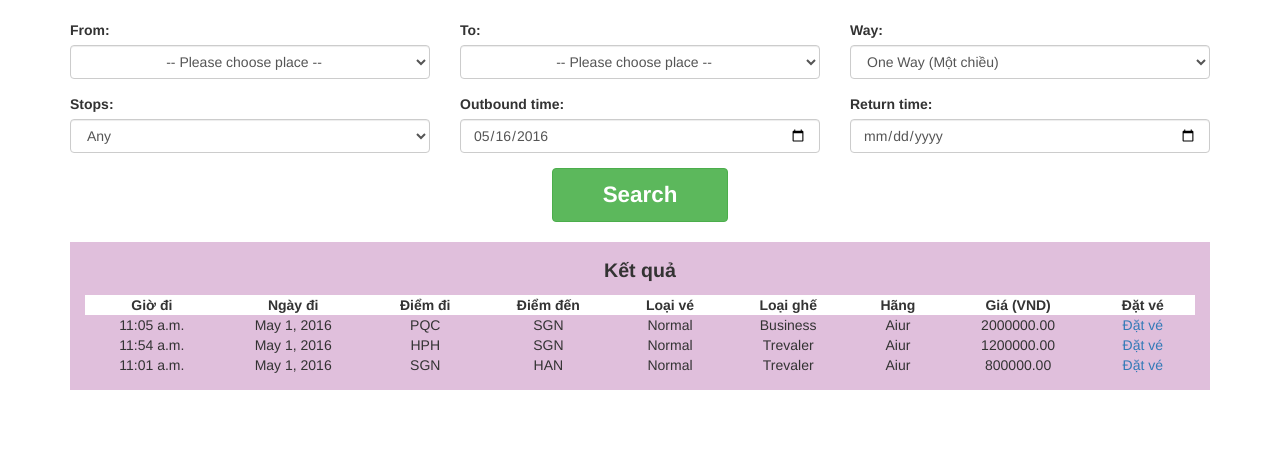
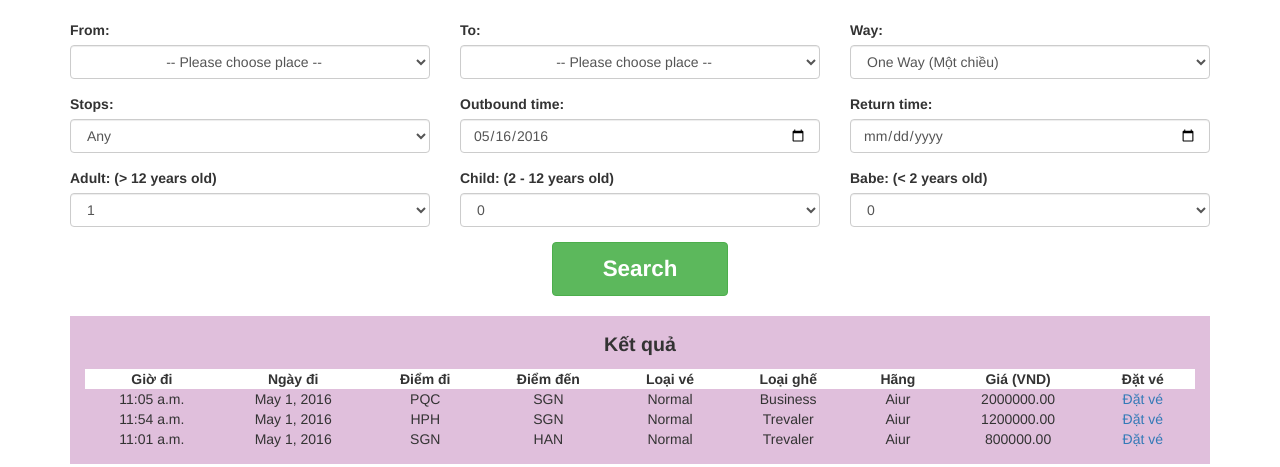
Before and after one commit to Artielkami/django_demo, a Django app: page /demo/ in a window 1280 px wide. Shown: the part 50-517 px from the top of the page. Run offline with Django 3.2, Linux system fonts and the light colour scheme; data comes from the database, SQL or seed files in the repository; some libraries are stand-ins or nearby versions.

Commit message:
add 3 selection to index.html

```diff
--- a/mysite/demo/templates/demo/index.html
+++ b/mysite/demo/templates/demo/index.html
@@ -119,6 +119,45 @@
                 <label class="control-label" for="return">Return time:</label>
                 <input type="date" class="form-control" id="return" name="return" placeholder="Date...">
             </div>
+
+            <div class="form-group col-xs-12 col-sm-4 col-md-4 col-lg-4">
+                <label class="control-label" for="adult">Adult: (> 12 years old)</label>
+                <select class="form-control" id="adult" name="adult">
+                    <option value="1">1</option>
+                    <option value="2">2</option>
+                    <option value="3">3</option>
+                    <option value="4">4</option>
+                    <option value="5">5</option>
+                    <option value="6">6</option>
+                    <option value="7">7</option>
+                    <option value="8">8</option>
+                    <option value="9">9</option>
+                    <option value="10">10</option>
+                </select>
+            </div>
+            <div class="form-group col-xs-12 col-sm-4 col-md-4 col-lg-4">
+                <label class="control-label" for="child">Child: (2 - 12 years old)</label>
+                <select class="form-control" id="child" name="child">
+                    <option value="0">0</option>
+                    <option value="1">1</option>
+                    <option value="2">2</option>
+                    <option value="3">3</option>
+                    <option value="4">4</option>
+                    <option value="5">5</option>
+                    <option value="6">6</option>
+                    <option value="7">7</option>
+                </select>
+            </div>
+            <div class="form-group col-xs-12 col-sm-4 col-md-4 col-lg-4">
+                <label class="control-label" for="babe">Babe: (< 2 years old)</label>
+                <select class="form-control" id="babe" name="babe">
+                    <option value="0">0</option>
+                    <option value="1">1</option>
+                    <option value="2">2</option>
+                    <option value="3">3</option>
+                    <option value="4">4</option>
+                </select>
+            </div>
         </div>
         <div class="row center-block text-center">
             <button type="submit" class="btn btn-success btn-my-search-style" id="search" name="search">Search</button>
```
